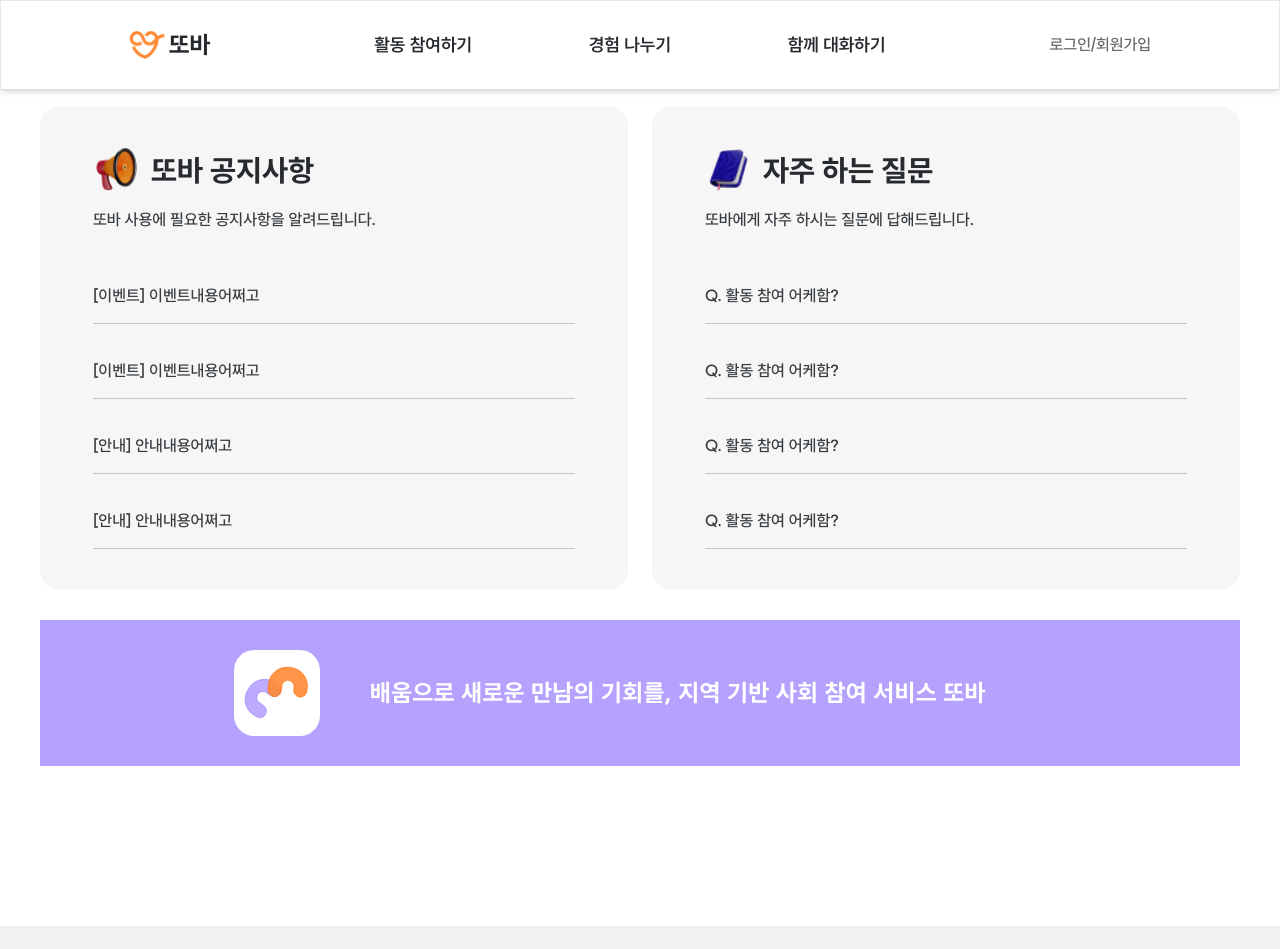
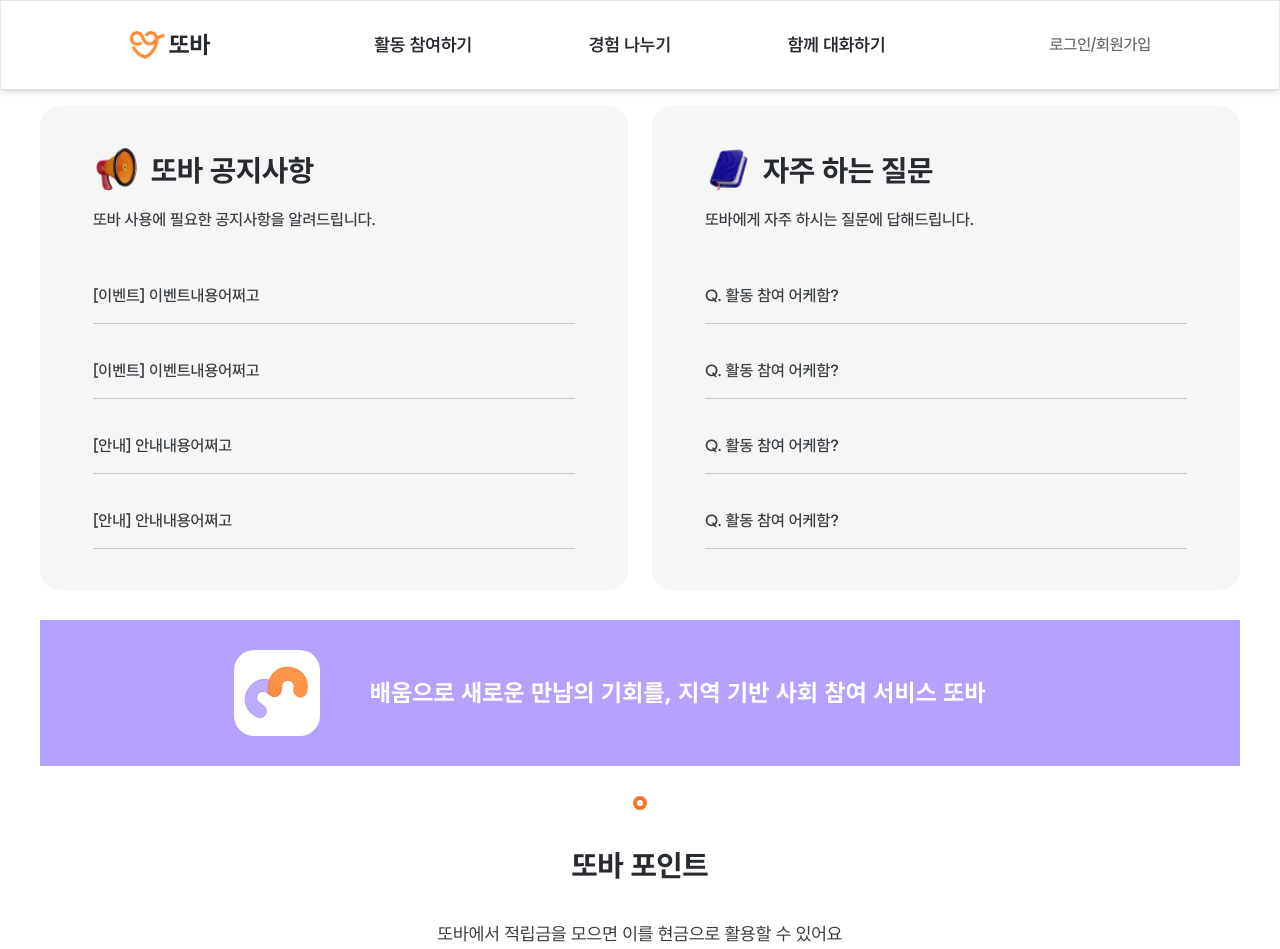
Before and after one commit to Kusitms-29th-Meetup-TeamE/Frontend, a Next.js app: page /seohyun in a window 1280 px wide. Shown: the top 949 px of the page. Built offline with nearby package versions, Linux system fonts and the light colour scheme.

Commit message:
✅ Test: main-bottom layout
ISSUES CLOSED: #12

```diff
--- a/src/app/seohyun/page.tsx
+++ b/src/app/seohyun/page.tsx
@@ -1,15 +1,17 @@
 import React from 'react';
 
+import PointItem from '@/components/main/PointItem';
+
 import Notice from '@/containers/main/Notice';
+import Point from '@/containers/main/Point';
 import SubBannerSlider from '@/containers/main/SubBannerSlider';
 
 const TestPage = () => {
   return (
-    <>
+    <div className="pr-[10px] pl-[10px]">
       <div className="flex gap-2 p-2"></div>
       <Notice />
       <div className="h-[30px]"></div>
-
       <SubBannerSlider
         imgs={[
           '/assets/main/subBanner1.svg',
@@ -17,7 +19,9 @@ const TestPage = () => {
           '/assets/main/subBanner1.svg',
         ]}
       />
-    </>
+      <div className="h-[30px]"></div>
+      <Point />
+    </div>
   );
 };
 
```
